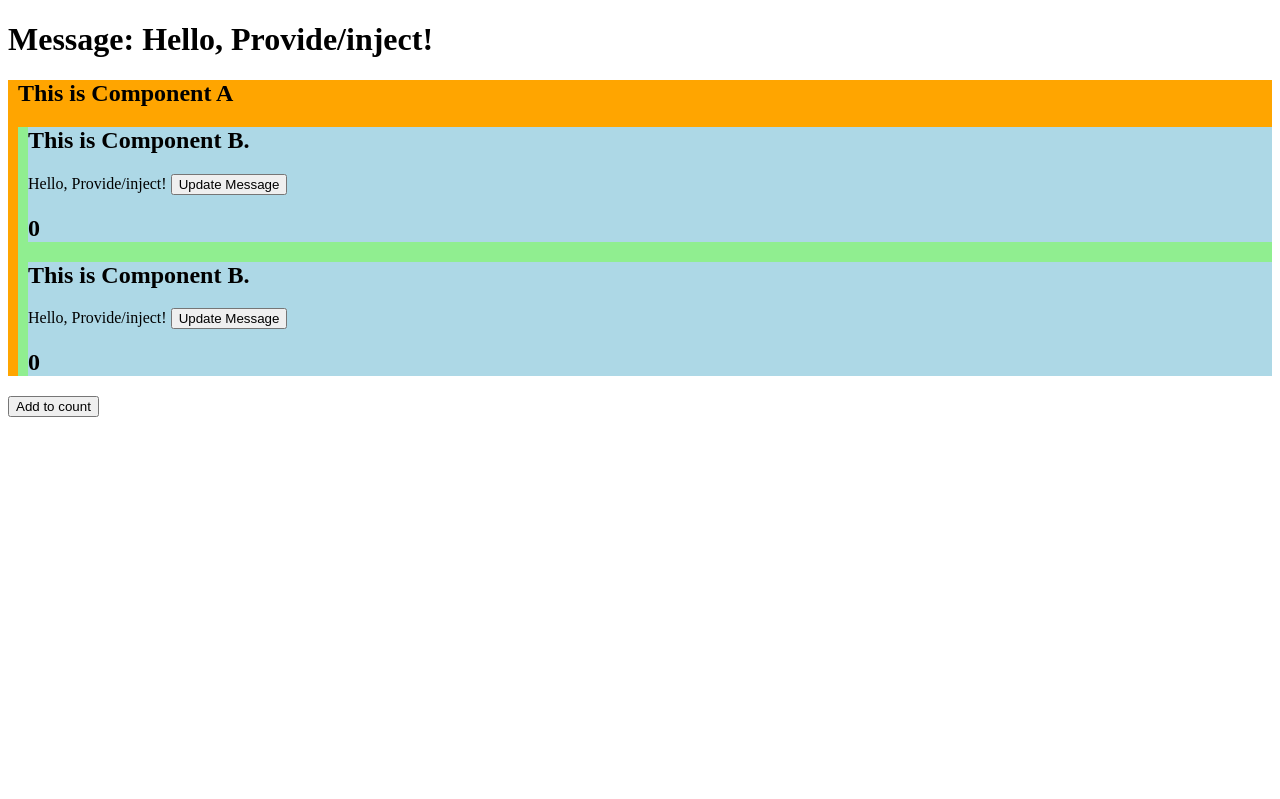
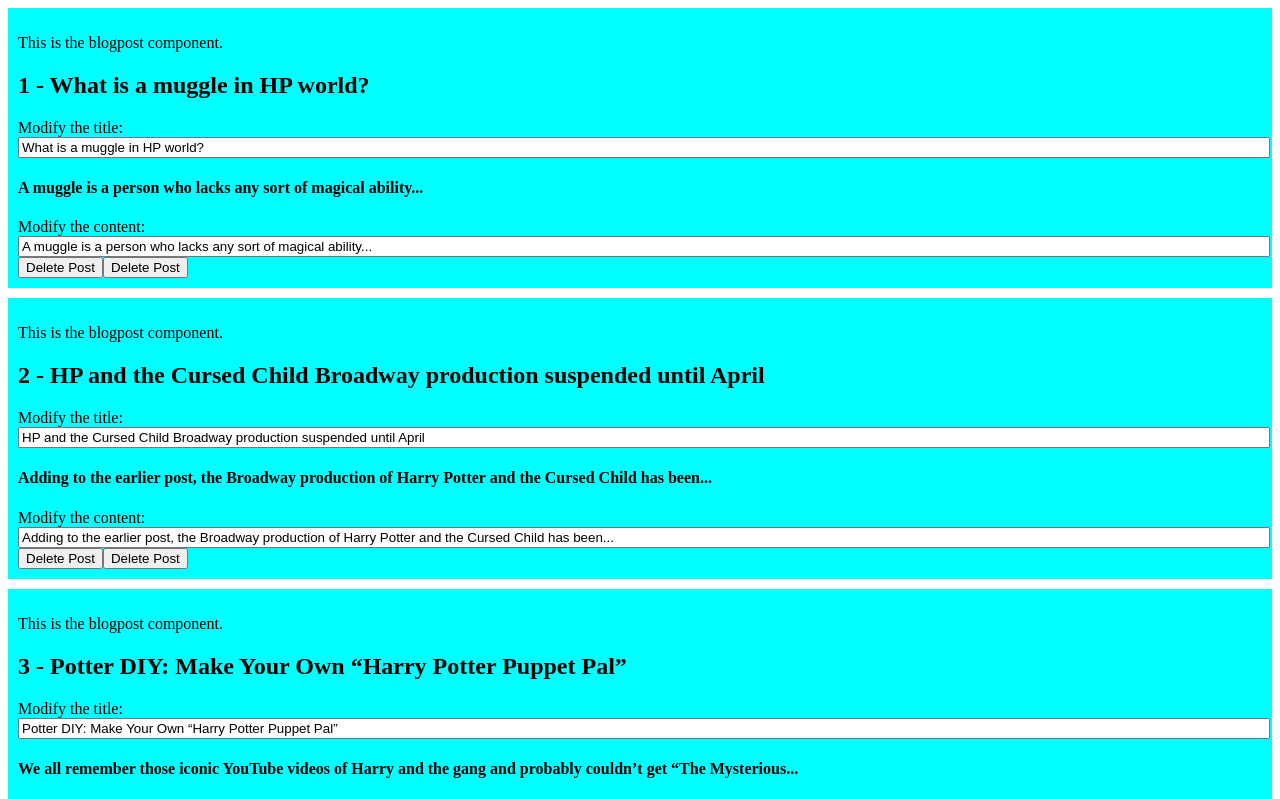
Before and after one commit to samikshagupta26/hogwarts-shopping, a Vue app in the folder learn-vue-3/: page / in a window 1280 px wide. Shown: the top 799 px of the page. Built offline with nearby package versions, Linux system fonts and the light colour scheme.

Commit message:
components v model

```diff
--- a/learn-vue-3/src/App.vue
+++ b/learn-vue-3/src/App.vue
@@ -1,29 +1,50 @@
 <template>
-  <h1>Message: {{ message }}</h1>
-  <div style="background-color: orange; padding-left: 10px;">
-    <ComponentA />
-  </div>
-  <button @click="count = count + 2">Add to count</button>
-
+  <BlogPost v-for="post in posts"
+  :key="post.id" :id="post.id"
+  v-model:blogPostTitle="post.blogPostTitle"
+  v-model:blogPostContent="post.blogPostContent"
+  @delete-blog-post="processDeletion"></BlogPost>
 </template>
 
 <script setup>
-import { provide, readonly, ref } from 'vue';
-import ComponentA from './ComponentA.vue';
+import { ref } from 'vue';
+import BlogPost from './BlogPost.vue';
 
-let message = ref('Hello, Provide/inject!')
+let posts = ref([
+  {
+    id: 1,
+    blogPostTitle: 'What is a muggle in HP world?',
+    blogPostContent:
+      'A muggle is a person who lacks any sort of magical ability...'
+  },
+  {
+    id: 2,
+    blogPostTitle:
+      'HP and the Cursed Child Broadway production suspended until April',
+    blogPostContent:
+      'Adding to the earlier post, the Broadway production of Harry Potter and the Cursed Child has been...'
+  },
+  {
+    id: 3,
+    blogPostTitle: 'Potter DIY: Make Your Own “Harry Potter Puppet Pal”',
+    blogPostContent:
+      'We all remember those iconic YouTube videos of Harry and the gang and probably couldn’t get “The Mysterious...'
+  },
+  {
+    id: 4,
+    blogPostTitle: 'Fan Project Brings Life to “Harry Potter” in Translation',
+    blogPostContent:
+      'It’s no secret that the Harry Potter series is a global phenomenon, having been translated into over 80 languages to date....'
+  }
+])
 
-let count = ref(0)
-
-function updateMessage() {
-  message.value = 'Hello, Provide/inject! Updated.'
+function processDeletion(id) {
+  let index = posts.value.findIndex(item=>item.id == id)
+  posts.value.splice(index, 1)
 }
-
-provide('msg', {message, updateMessage})
-provide('read-only-count', readonly(count))
 
 </script>
 
-<style scoped>
+<style lang="scss" scoped>
 
 </style>
--- a/learn-vue-3/src/BlogPost.vue
+++ b/learn-vue-3/src/BlogPost.vue
@@ -5,7 +5,13 @@
         </p>
         <!-- Display the id, title and content of a blog post-->
          <h2>{{ id }} - {{ blogPostTitle }}</h2>
+         <div>
+            Modify the title: <input type="text" v-model="blogPostTitle">
+         </div>
          <h4>{{ blogPostContent }}</h4>
+         <div>
+            Modify the content: <input type="text" v-model="blogPostContent">
+         </div>
          <button @click="$emit('delete-blog-post', id)">Delete Post</button>
          <button @click="emitDeletePostEvent(id)">Delete Post</button>
     </div>
@@ -16,7 +22,7 @@
 
 let message = ref('This is the blogpost component.')
 
-const props = defineProps(['id', 'blogPostTitle', 'blogPostContent'])
+const props = defineProps(['id'])
 
 console.log(props.id)
 // defineProps({
@@ -30,6 +36,9 @@
     emit('delete-blog-post', id)
 }
 
+let blogPostTitle = defineModel('blogPostTitle')
+let blogPostContent = defineModel('blogPostContent')
+
 </script>
 
 <style scoped>
@@ -38,4 +47,8 @@
     padding: 10px;
     margin-bottom: 10px;
 }
+
+input{
+    width: 100%;
+}
 </style>
```
